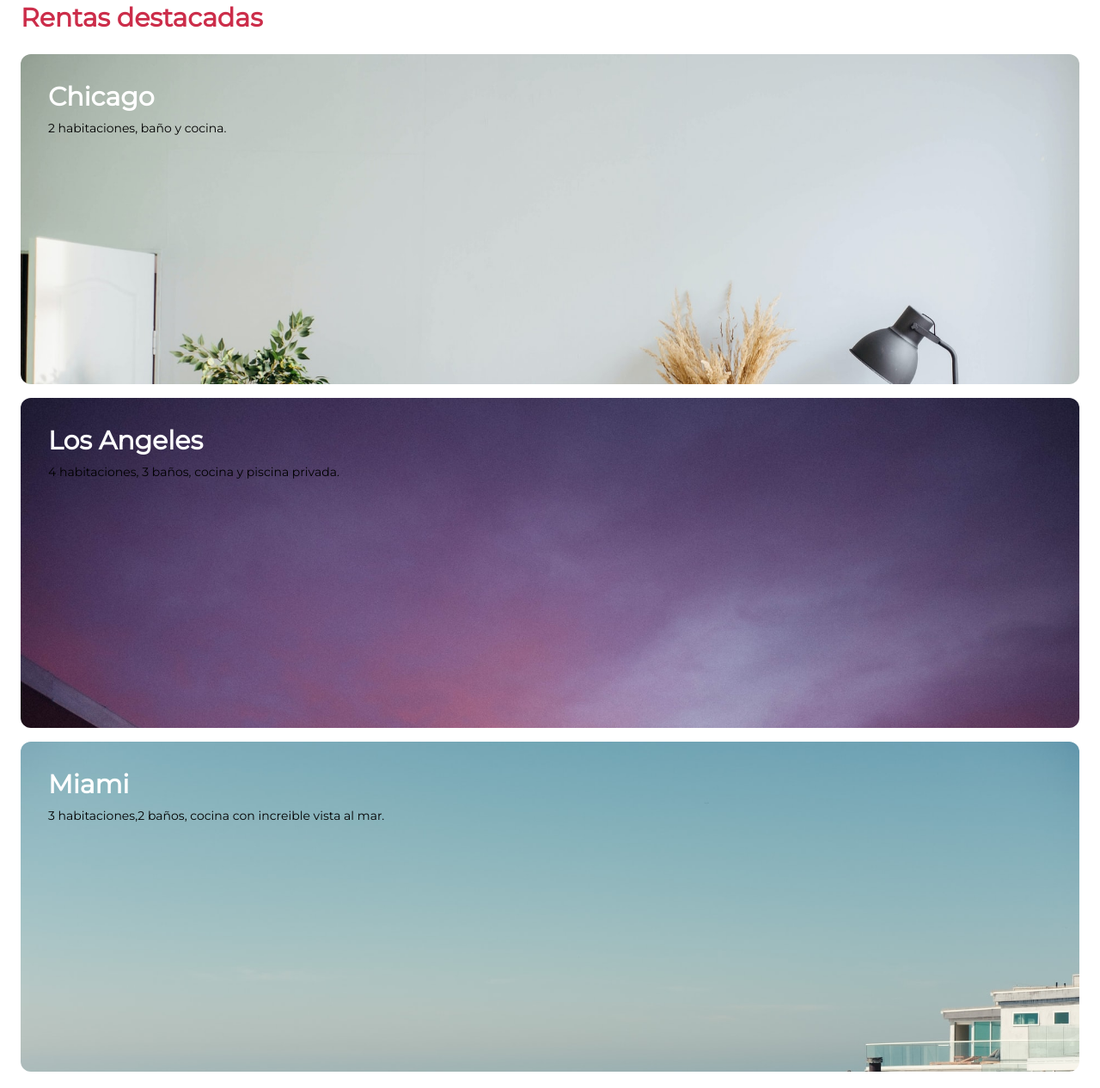
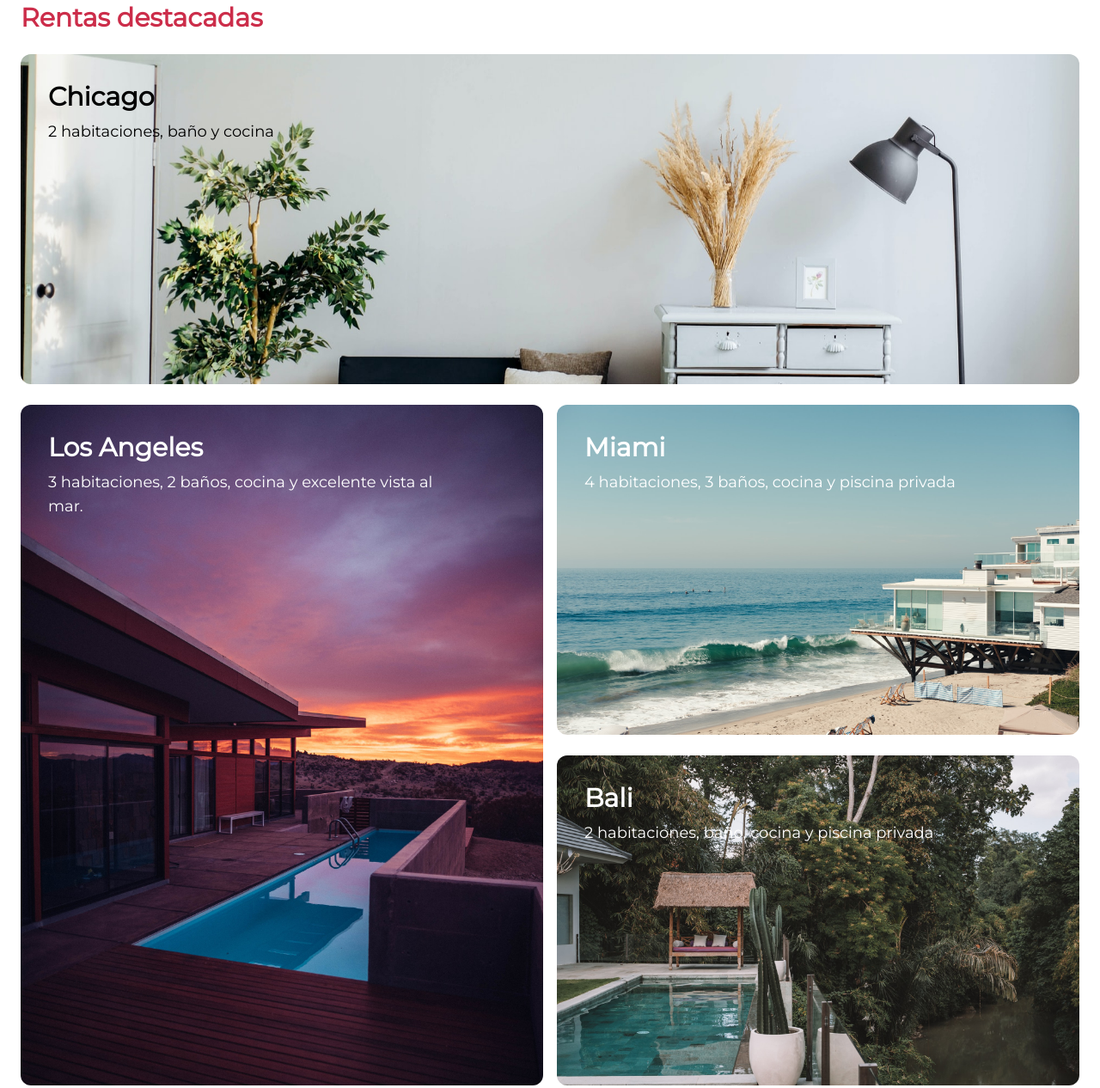
Before and after one commit to nicolas4746/Platzi-travel, a website: page public/index.html in a window 1280 px wide. Shown: the part 785-2051 px from the top of the page at 86% size. Drawn offline with Linux system fonts and the light colour scheme.

Commit message:
responsive de section recomendados

```diff
--- a/public/index.html
+++ b/public/index.html
@@ -124,20 +124,28 @@
                 </div>
             </div>
         </div>
-        <div class="px-6 h-auto w-full" id="rentas_destacadas">
+        <div class="px-6 w-auto lg:px-6" id="rentas_destacadas">
             <p class="text-3xl text-primary font-semibold pb-6 mt-2">Rentas destacadas</p>
-            <div class="w-full h-auto flex flex-col space-y-4 items-center justify-center">
-                <div class="w-full h-96 bg-chicago bg-cover rounded-xl">
-                    <p class="CardTitle">Chicago</p>
-                    <p class="text-sm pl-8 text-black mr-24">2 habitaciones, baño y cocina.</p>
+            <div class="w-full h-full flex flex-col items-center justify-center">
+                <div class="w-full h-96 bg-chicago bg-cover rounded-xl mb-6 lg:bg-center">
+                    <p class="CardTitle lg:text-b lg:text-black">Chicago</p>
+                    <p class="text-sm pl-8 text-white mr-24 lg:text-lg lg:text-black">2 habitaciones, baño y cocina</p>
                 </div>
-                <div class="w-full h-96 bg-LA bg-cover rounded-xl">
-                    <p class="CardTitle">Los Angeles</p>
-                    <p class="text-sm pl-8 text-black mr-24">4 habitaciones, 3 baños, cocina y piscina privada.</p>
-                </div>
-                <div class="w-full h-96 bg-miami bg-cover rounded-xl">
-                    <p class="CardTitle">Miami</p>
-                    <p class="text-sm pl-8 text-black mr-24">3 habitaciones,2 baños, cocina con increible vista al mar.</p>
+                <div class="w-full lg:flex lg:h-full lg:w-full lg:space-x-4">
+                    <div class="w-full h-96 bg-LA bg-cover rounded-xl mb-6 lg:h-auto">
+                        <p class="CardTitle">Los Angeles</p>
+                        <p class="text-sm pl-8 text-white mr-24 lg:text-lg">3 habitaciones, 2 baños, cocina y excelente vista al mar.</p>
+                    </div>
+                    <div class="h-full w-full">
+                        <div class="w-full h-96 bg-miami bg-cover rounded-xl mb-6">
+                            <p class="CardTitle">Miami</p>
+                            <p class="text-sm pl-8 text-white mr-24 lg:text-lg">4 habitaciones, 3 baños, cocina y piscina privada</p>
+                        </div>
+                        <div class="w-full h-96 bg-bali bg-cover rounded-xl mb-6">
+                            <p class="CardTitle">Bali</p>
+                            <p class="text-sm pl-8 text-white mr-24 lg:text-lg">2 habitaciones, baño, cocina y piscina privada</p>
+                        </div>
+                    </div>
                 </div>
             </div>
         </div>
@@ -167,7 +175,7 @@
             </div>
         </div>
     </section>
-    <footer class="w-full h-auto bg-gray-100 px-6 space-y-2 mt-6 pt-4 mb-18 pb-16">
+    <footer class="w-full h-auto bg-gray-100 px-6 space-y-2 mt-6 pt-4 mb-18 pb-16 lg:pb-4">
         <p class="text-lg">Acerca De</p>
         <p class="text-sm text-gray-400">Inversionistas</p>
         <p class="text-sm text-gray-400">Empleos</p>
--- a/tailwind.config.js
+++ b/tailwind.config.js
@@ -10,7 +10,8 @@ module.exports = {
         'gray-300': '#d1d5db',
         'gray-200': '#e5e7eb',
         'gray-100': '#f3f4f6',
-        'gray-400': '#9ca3af'
+        'gray-400': '#9ca3af',
+        'black': '#000000',
       },
       fontFamily: {
         Montserrat: ["Montserrat", "sans-serif"],
```
Also changed, not shown: public/css/tailwind.css.
